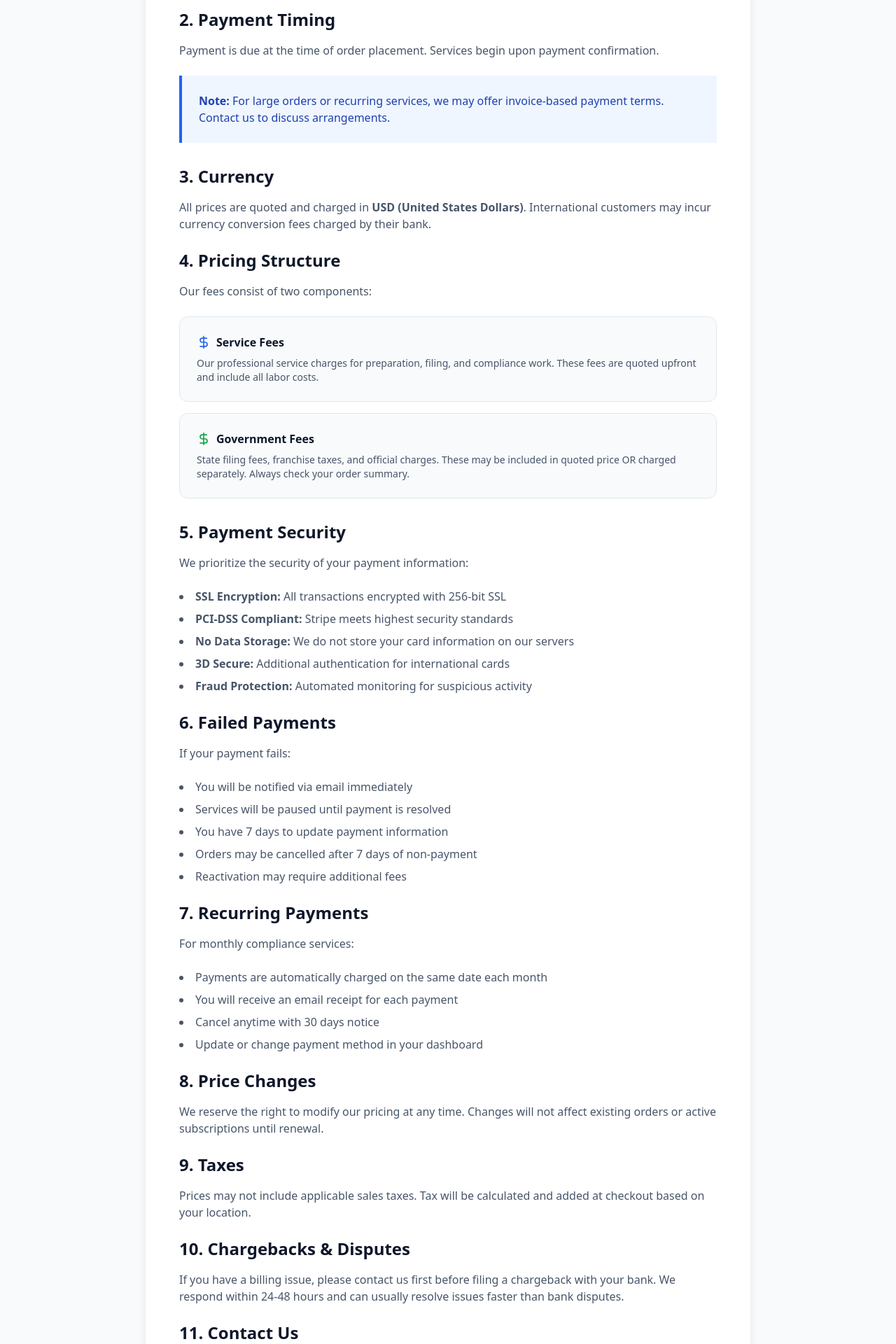
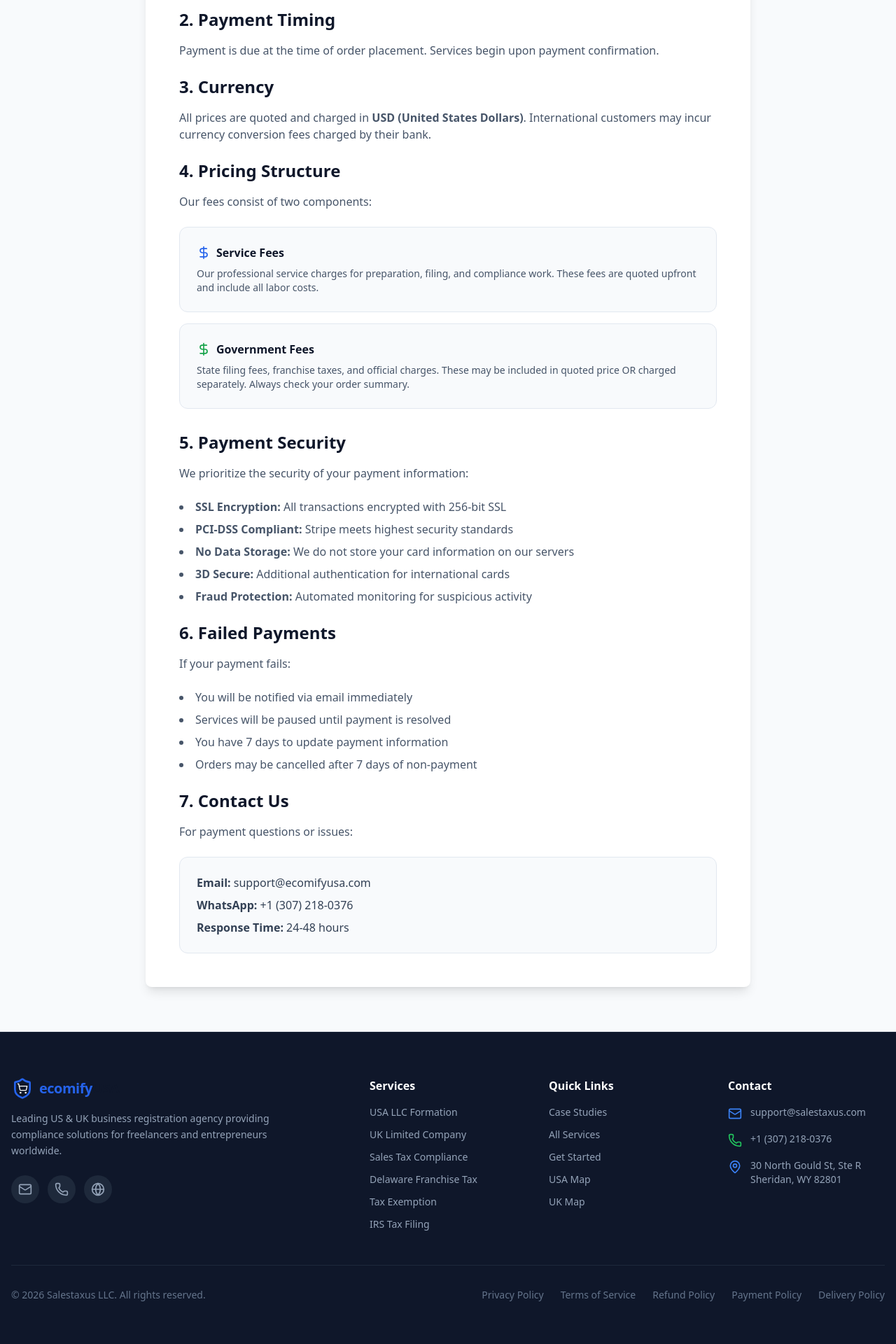
Before and after one commit to rawal7860/ecomifyUSA, a Next.js app: page /pages/payment-policy in a window 1280 px wide. Shown: the part 600-2520 px from the top of the page at 70% size. Built offline with nearby package versions, Linux system fonts and the light colour scheme.

Commit message:
Edit /src/pages/pages/payment-policy.tsx

```diff
--- a/src/pages/pages/payment-policy.tsx
+++ b/src/pages/pages/payment-policy.tsx
@@ -1,18 +1,19 @@
 import React from "react";
 import Link from "next/link";
 import { useRouter } from "next/router";
-import { Building2, ArrowLeft, CreditCard, Mail, Calendar, Shield, DollarSign } from "lucide-react";
+import { Building2, ArrowLeft, CreditCard, Mail, Calendar, Shield, DollarSign, CheckCircle2 } from "lucide-react";
 import { Button } from "@/components/ui/button";
 import { Card, CardContent } from "@/components/ui/card";
 import { SEO } from "@/components/SEO";
 import Logo from "@/components/Logo";
+import Footer from "@/components/Footer";
 
 export default function PaymentPolicyPage() {
     const router = useRouter();
 
     return (
         <>
-            <SEO title="Payment Policy - Salestaxus LLC" description="Payment methods, pricing, billing, and transaction security information." />
+            <SEO title="Payment Policy - ecomifyUSA" description="Payment methods, pricing, billing, and transaction security information." />
             <div className="min-h-screen bg-slate-50">
                 {/* Header */}
                 <header className="bg-white border-b border-slate-200 sticky top-0 z-50">
@@ -41,7 +42,7 @@ export default function PaymentPolicyPage() {
                                 </div>
                                 <div className="flex items-center gap-2">
                                     <Mail className="w-4 h-4" />
-                                    <a href="mailto:support@salestaxus.com" className="hover:text-blue-600">support@salestaxus.com</a>
+                                    <a href="mailto:support@ecomifyusa.com" className="hover:text-blue-600">support@ecomifyusa.com</a>
                                 </div>
                             </div>
 
@@ -70,11 +71,6 @@ export default function PaymentPolicyPage() {
 
                                 <h2 className="text-2xl font-bold text-slate-900 mb-4">2. Payment Timing</h2>
                                 <p className="text-slate-600 mb-6">Payment is due at the time of order placement. Services begin upon payment confirmation.</p>
-                                <div className="bg-blue-50 border-l-4 border-blue-600 p-6 mb-8">
-                                    <p className="text-blue-800">
-                                        <strong>Note:</strong> For large orders or recurring services, we may offer invoice-based payment terms. Contact us to discuss arrangements.
-                                    </p>
-                                </div>
 
                                 <h2 className="text-2xl font-bold text-slate-900 mb-4">3. Currency</h2>
                                 <p className="text-slate-600 mb-6">All prices are quoted and charged in <strong>USD (United States Dollars)</strong>. International customers may incur currency conversion fees charged by their bank.</p>
@@ -117,31 +113,12 @@ export default function PaymentPolicyPage() {
                                     <li>Services will be paused until payment is resolved</li>
                                     <li>You have 7 days to update payment information</li>
                                     <li>Orders may be cancelled after 7 days of non-payment</li>
-                                    <li>Reactivation may require additional fees</li>
                                 </ul>
 
-                                <h2 className="text-2xl font-bold text-slate-900 mb-4">7. Recurring Payments</h2>
-                                <p className="text-slate-600 mb-6">For monthly compliance services:</p>
-                                <ul className="list-disc list-inside text-slate-600 mb-6 space-y-2">
-                                    <li>Payments are automatically charged on the same date each month</li>
-                                    <li>You will receive an email receipt for each payment</li>
-                                    <li>Cancel anytime with 30 days notice</li>
-                                    <li>Update or change payment method in your dashboard</li>
-                                </ul>
-
-                                <h2 className="text-2xl font-bold text-slate-900 mb-4">8. Price Changes</h2>
-                                <p className="text-slate-600 mb-6">We reserve the right to modify our pricing at any time. Changes will not affect existing orders or active subscriptions until renewal.</p>
-
-                                <h2 className="text-2xl font-bold text-slate-900 mb-4">9. Taxes</h2>
-                                <p className="text-slate-600 mb-6">Prices may not include applicable sales taxes. Tax will be calculated and added at checkout based on your location.</p>
-
-                                <h2 className="text-2xl font-bold text-slate-900 mb-4">10. Chargebacks & Disputes</h2>
-                                <p className="text-slate-600 mb-6">If you have a billing issue, please contact us first before filing a chargeback with your bank. We respond within 24-48 hours and can usually resolve issues faster than bank disputes.</p>
-
-                                <h2 className="text-2xl font-bold text-slate-900 mb-4">11. Contact Us</h2>
+                                <h2 className="text-2xl font-bold text-slate-900 mb-4">7. Contact Us</h2>
                                 <p className="text-slate-600 mb-6">For payment questions or issues:</p>
                                 <div className="bg-slate-50 p-6 rounded-xl border border-slate-200">
-                                    <p className="text-slate-700 mb-2"><strong>Email:</strong> support@salestaxus.com</p>
+                                    <p className="text-slate-700 mb-2"><strong>Email:</strong> support@ecomifyusa.com</p>
                                     <p className="text-slate-700 mb-2"><strong>WhatsApp:</strong> +1 (307) 218-0376</p>
                                     <p className="text-slate-700"><strong>Response Time:</strong> 24-48 hours</p>
                                 </div>
@@ -149,6 +126,8 @@ export default function PaymentPolicyPage() {
                         </CardContent>
                     </Card>
                 </div>
+
+                <Footer />
             </div>
         </>
     );
```
